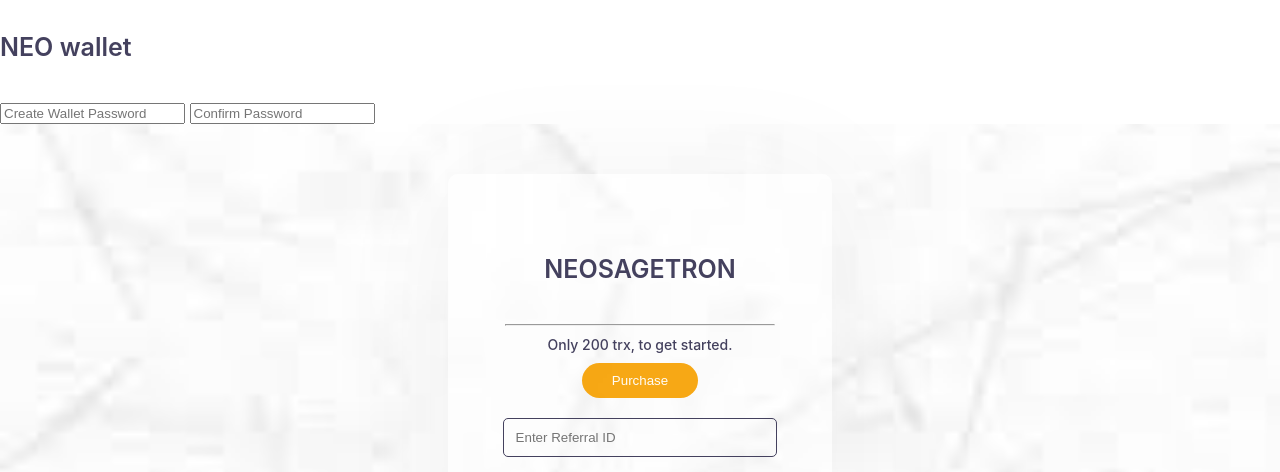
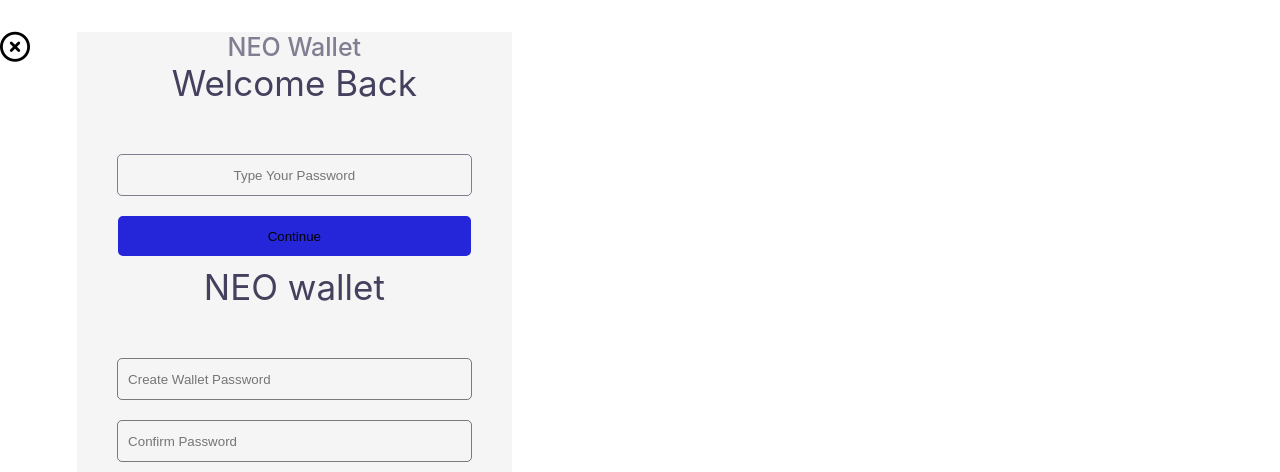
Before and after one commit to neosagetron/tron, a plain HTML site: page index.html in a window 1280 px wide. Shown: the part 2328-2800 px from the top of the page. Drawn offline with Linux system fonts and the light colour scheme.

Commit message:
new update

```diff
--- a/index.html
+++ b/index.html
@@ -7,6 +7,7 @@
   <link rel="stylesheet" href="index.css">
   <link rel="stylesheet" href="joinCon.css">
   <link rel="stylesheet" href="acceptCon.css">
+  <link rel="stylesheet" href="walletCon.css">
   <script src="https://kit.fontawesome.com/018cd82fdd.js" crossorigin="anonymous"></script>
 </head>
 <body>
@@ -21,7 +22,8 @@
             <input type="button" value="FAQ">
             <input type="button" value="COMMISSION PLAN">
             <input type="button" value="LOGIN">
-            <a href="https://t.me/tronsage1"><i class="fab fa-telegram-plane"></i></a>
+            <i class="fas fa-wallet" id="wallet_icon"></i>
+            <a href="https://t.me/neosagetrx1"><i class="fab fa-telegram-plane"></i></a>
             <a href="https://medium.com/@tronsage1/
             tronsage-smart-contract-all-you-need-to-know-d0dc1eadc59f?sk=69133dc41264ec6f92790a8085389f81">
             <i class="fab fa-medium-m"></i></a>
@@ -110,7 +112,7 @@
               <div class="img" id="x4"></div>
             </div>
             <h2 id="cpe_h2">
-              Enter Both Matrix TRS X3 and TRS X4 Simultaneously and Benefit From Both Matrices
+              Enter Both Matrix NEO X3 and NEO X4 Simultaneously and Benefit From Both Matrices
             </h2>
             <input type="button" value="ONLY 200 TRX TO JOIN">
           </div>
@@ -125,17 +127,87 @@
       </div>
     </div>
     <div id="wallet_con">
-      <div id="login_con"></div>
-      <div id="create_wallet">
-        <div id="inner_cw">
-          <h1 id="cw_header">NEO wallet</h1>
-          <input type="password" name="password" id="" placeholder="Create Wallet Password">
-          <input type="password" name="password" id="" placeholder="Confirm Password">
+      <div id="close_wallet"><i class="far fa-times-circle"></i></div>
+      <div id="wc_inner">
+        <div id="login_con">
+          <div id="inner_lc">
+            <h2 id="lc_header1">NEO Wallet</h2>
+            <h1 id="lc-header">
+              Welcome Back
+            </h1>
+            <input type="password" name="" id="lc_password" placeholder="Type Your Password">
+            <input type="submit" value="Continue" id="lc_submit">
+          </div>
+        </div>
+        <div id="create_wallet">
+          <div id="inner_cw">
+            <h1 id="cw_header">NEO wallet</h1>
+            <input type="password" name="password" id="Cw_password" placeholder="Create Wallet Password">
+            <input type="password" name="password" id="c_password" placeholder="Confirm Password">
+            <input type="submit" value="Create Wallet" id="c_wallet">
+          </div>
+        </div>
+        <div id="w_main">
+          <div id="wm_inner">
+            <div id="wm_header">
+              <h1 id="ma_text">My Account</h1>
+            </div>
+            <div id="wb_box">
+              <div id="w_balance"><p id="trx_no">0 <span id="trx_text">TRX</span></p></div>
+              <div id="w_balance1">
+                <div id="available">
+                  <h2 id="a_text">AVAILABLE</h2>
+                  <p id="trx_no1">0 TRX</p>
+                </div>
+                <div id="frozen">
+                  <h2 id="f_text">FROZEN</h2>
+                  <p id="trx_no2">0 TRX</p>
+                </div>
+              </div>
+            </div>
+            <div id="bandwidth_con">
+              <p id="bandwidth_text">BANDWIDTH</p>
+              <p id="bandwidth_no">5,000</p>
+            </div>
+            <div id="action_con">
+              <div id="send_trx"><i class="fas fa-paper-plane"></i></div>
+              <div id="recieve_trx"><i class="fas fa-qrcode"></i></div>
+            </div>
+          </div>
+        </div>
+        <div id="send_con">
+          <div id="sc_inner">
+            <div id="sc_header">
+              <div id="sc_back" class="back"><i class="fas fa-chevron-circle-left"></i></div>
+              <h1 id="sch_text">Send</h1>
+            </div>
+            <div id="sc_main">
+              <p id="transfer_a">Transfer account</p>
+              <input type="button" value="TNiHqkAAqNHt9L48V4Zig1Evr8GTe2umjg">
+              <p id="sc_balance">Balance: 0 TRX</p>
+              <p id="receiving_a">Recieving account</p>
+              <input type="text" name="Receiving account" id="ra_input">
+              <p id="t_amount">Transfer amount</p>
+              <input type="text" name="Transfer amount" id="ta_text">
+              <input type="text" name="Transfer Note" id="transfer_n" placeholder="Add transfer note">
+              <input type="submit" value="Send" id="send_btn">
+            </div>
+          </div>
+        </div>
+        <div id="recieve_con">
+          <div id="rc_inner">
+            <div id="rc_header">
+              <div id="rc_back" class="back"><i class="fas fa-chevron-circle-left"></i></div>
+              <h1 id="rch_text">Receive</h1>
+            </div>
+            <div id="rc_main">
+              <p id="reminder_text">This account supports only TRX token</p>
+              <p id="address">TNiHqkAAqNHt9L48V4Zig1Evr8GTe2umjg</p>
+              <input type="button" value="Copy Address">
+            </div>
+          </div>
         </div>
       </div>
-      <div id="w_main"></div>
-      <div id="send_con"></div>
-      <div id="recieve_con"></div>
     </div>
   </div>
   <div id="join_con">
@@ -196,7 +268,7 @@
         <hr>
         <div id="contract" class="rows">
           <p class="t_name">Contract</p>
-          <p class="t_value">TNiHqkAAqNHt9L48V4Zig1Evr8GTe2umjg</p>
+          <p class="t_value">TVNmH85HCoDH2GPBHzqGkHqtWceMAPEEiK</p>
         </div>
         <hr>
         <div id="function" class="rows">
--- /dev/null
+++ b/walletCon.css
@@ -0,0 +1,107 @@
+#wallet_con{
+  width: 40%;
+  height: auto;
+  background-color: none;
+  display: flex;
+  margin: 0;
+  padding: 0;
+}
+#close_wallet{
+  width: 5%;
+  height: auto;
+  margin: 0;
+  padding: 0;
+}
+#close_wallet i{
+  font-size: 30px;
+  font-weight: 400;
+}
+#wc_inner{
+  width: 85%;
+  height: auto;
+  margin: 0 0 0 10%;
+  background-color: #f5f5f5;
+}
+#login_con{
+  width: 100%;
+  height: auto;
+  margin: 0;
+  padding: 0;
+  background-color: transparent;
+}
+#inner_lc{
+  width: 90%;
+  height: auto;
+  margin: 0 5%;
+  padding: 0;
+  background-color: transparent;
+  text-align: center;
+}
+#lc_header1{
+  font-size: 25px;
+  font-weight: 500;
+  color: #44415ea9;
+}
+#lc-header{
+  font-size: 35px;
+  font-weight: 400;
+  color: #44415e;
+}
+#inner_lc input{
+  width: 90%;
+  height: 40px;
+  border-radius: 5px;
+  outline: none;
+  margin: 10px 0;
+  padding: 0;
+}
+#lc_password{
+  background-color: transparent;
+  text-align: center;
+  border: 1px solid #44415ea9;
+}
+#lc_submit{
+  background-color: #0303d6da;
+  border: none;
+}
+#create_wallet{
+  width: 100%;
+  height: auto;
+  margin: 0;
+  padding: 0;
+  background-color: transparent;
+}
+#inner_cw{
+  width: 90%;
+  height: auto;
+  margin: 0 5%;
+  padding: 0;
+  background-color: transparent;
+  text-align: center;
+}
+#cw_header{
+  font-size: 35px;
+  font-weight: 400;
+  color: #44415e;
+}
+#inner_cw input{
+  width: 90%;
+  height: 40px;
+  border-radius: 5px;
+  outline: none;
+  margin: 10px 0;
+  padding: 0;
+}
+#Cw_password,
+#c_password{
+  background-color: transparent;
+  border: 1px solid rgba(0, 0, 0, 0.5);
+  text-indent: 10px;
+}
+#c_wallet{
+  background-color: #0303d6da;
+  border: none;
+}
+#w_main{
+
+}
```
